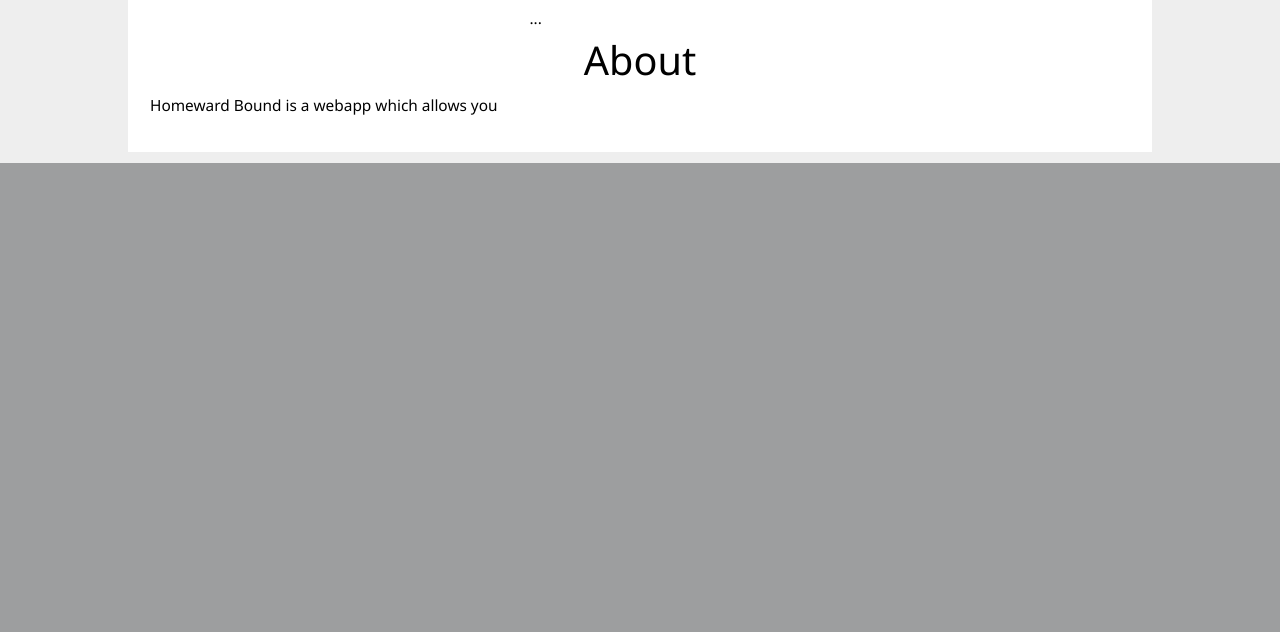
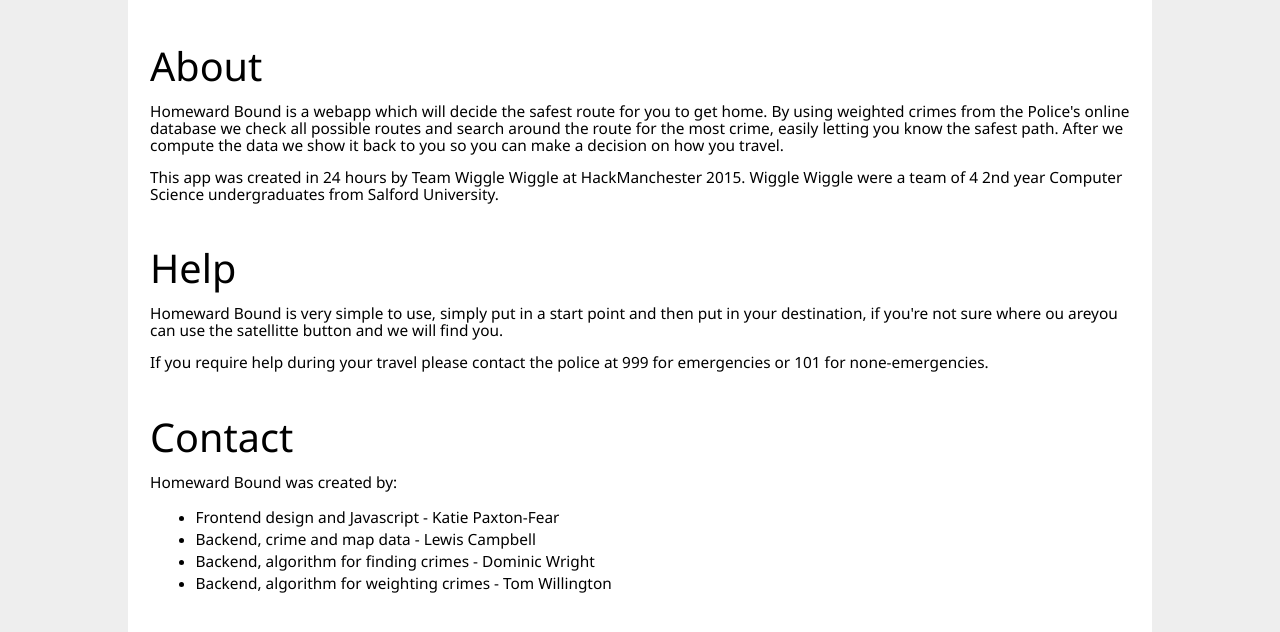
Before and after one commit to greenpencil/Homeward-Bound, a PHP site: page / in a window 1280 px wide. Shown: the part 637-1269 px from the top of the page. Before the commit the page ends 800 px from the top, so only its background shows below. Run offline with PHP 8.4, Linux system fonts and the light colour scheme; some libraries are stand-ins or nearby versions.

Commit message:
Cleaning up code

```diff
--- a/index.php
+++ b/index.php
@@ -49,16 +49,14 @@ if(isset($_POST["S"]) && isset($_POST["F"])) {
         <script async defer src="https://maps.googleapis.com/maps/api/js?key=AIzaSyAiDz1ZZDf9DFvjXJuhHVnP-KBZXT5EIo8&callback=initMap&libraries=geometry"></script>
 
         <script>
-            // Note: This example requires that you consent to location sharing when
-            // prompted by your browser. If you see the error "The Geolocation service
-            // failed.", it means you probably did not give permission for the browser to
-            // locate you.
-
             var infoWindow;
             var map;
 
             var start;
             var finish;
+
+             //$('#crime-report').hide();
+             //$('#route-dir').hide();
 
             function initMap() {
                     map = new google.maps.Map(document.getElementById('map'), {
@@ -145,16 +143,6 @@ if(isset($_POST["S"]) && isset($_POST["F"])) {
                     type: 'get',
                     data: {'start': document.getElementById("S").value, 'finish': document.getElementById("F").value }
                 }).done(function(e){
-                  //
-                  //  var decodedLevels = decodeLevels("BBBBBBBBBBBBBBBBBBBBBBBBBBBBBBB");
-                  //  setRegion = new google.maps.Polyline({
-                  //      locations: decodedPath,
-                   //     levels: decodedLevels,
-                   //     strokeColor: "#FF0000",
-                   //     strokeOpacity: 1.0,
-                 //       strokeWeight: 2,
-                   //     map: window.map
-                //   });
 
                     var decodedPath = google.maps.geometry.encoding.decodePath(e);
 
@@ -173,9 +161,9 @@ if(isset($_POST["S"]) && isset($_POST["F"])) {
                   });
 
                         route.setMap(window.map);
+                    $('#crime-report').fadeIn(250);
+                    $('#route-dir').fadeIn(250);
                 });
-                //codeAddress(document.getElementById("S").value, window.map);
-                 //codeAddress(document.getElementById("F").value, window.map);
              });
 
             function handleLocationError(browserHasGeolocation, infoWindow, pos) {
@@ -217,22 +205,49 @@ if(isset($_POST["S"]) && isset($_POST["F"])) {
 
             <div id="map" style="height:70%"></div>
 
-            <div class="crime-report" id="crime-report">
+            <div class="crime-report" id="crime-report" style="display:none;">
+                <h2>Crime Report</h2>
                 <div class="grid">
-                    <div class="row cells5">
-                        <div class="cell col"></div>
-                        ...
-                        <div class="cell"></div>
+                    <div class="row cells8">
+                        <div class="cell colspan6">
+                            <p><h5>Theft: 38</h5></p>
+                            <p><h5>Theft: 38</h5></p>
+                            <p><h5>Theft: 38</h5></p>
+                        </div>
+                        <div class="cell colspan2" style="text-align:center;"><h2>38</h2><br/><h4>Total Crimes</h4></div>
                     </div>
                 </div>
             </div>
 
+            <div class="route-dir" id="route-dir" style="display:none;">
+                <h2>Directions</h2>
+                <div>Dom's stuff goes here</div>
+            </div>
 
-        <div class="leader align-center">About</div>
+        <br/></br>
+        <h1>About</h1>
         <div>
-            <p>Homeward Bound is a webapp which allows you
+            <p>Homeward Bound is a webapp which will decide the safest route for you to get home. By using weighted crimes from the Police's online database we check all possible routes and search around the route for the most crime, easily letting you know the safest path. After we compute the data we show it back to you so you can make a decision on how you travel.</p>
+            <p>This app was created in 24 hours by Team Wiggle Wiggle at HackManchester 2015. Wiggle Wiggle were a team of 4 2nd year Computer Science undergraduates from Salford University.</p>
         </div>
-
+        </br>
+        <h1>Help</h1>
+        <div>
+            <p>Homeward Bound is very simple to use, simply put in a start point and then put in your destination, if you're not sure where ou areyou can use the satellitte button and we will find you.</p>
+            <p>If you require help during your travel please contact the police at 999 for emergencies or 101 for none-emergencies.</p>
+        </div>
+        </br>
+        <h1>Contact</h1>
+        <div>
+            <p>Homeward Bound was created by:
+                <ul>
+                    <li>Frontend design and Javascript - Katie Paxton-Fear</li>
+                    <li>Backend, crime and map data - Lewis Campbell</li>
+                    <li>Backend, algorithm for finding crimes - Dominic Wright</li>
+                    <li>Backend, algorithm for weighting crimes - Tom Willington</li>
+                </ul>
+            </p>
+        </div>
 
         </div>
     </body>
```
